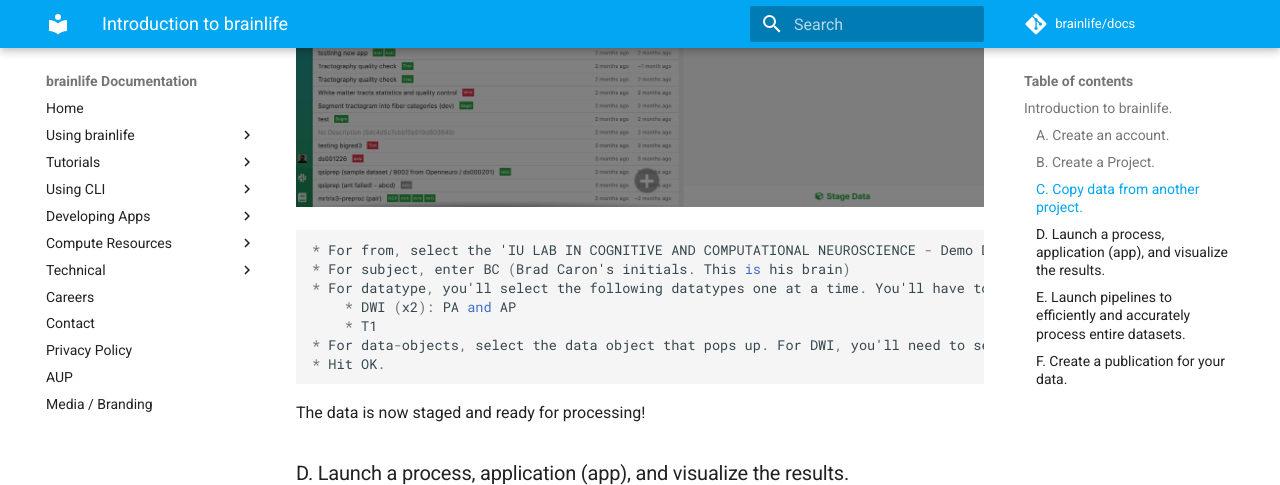
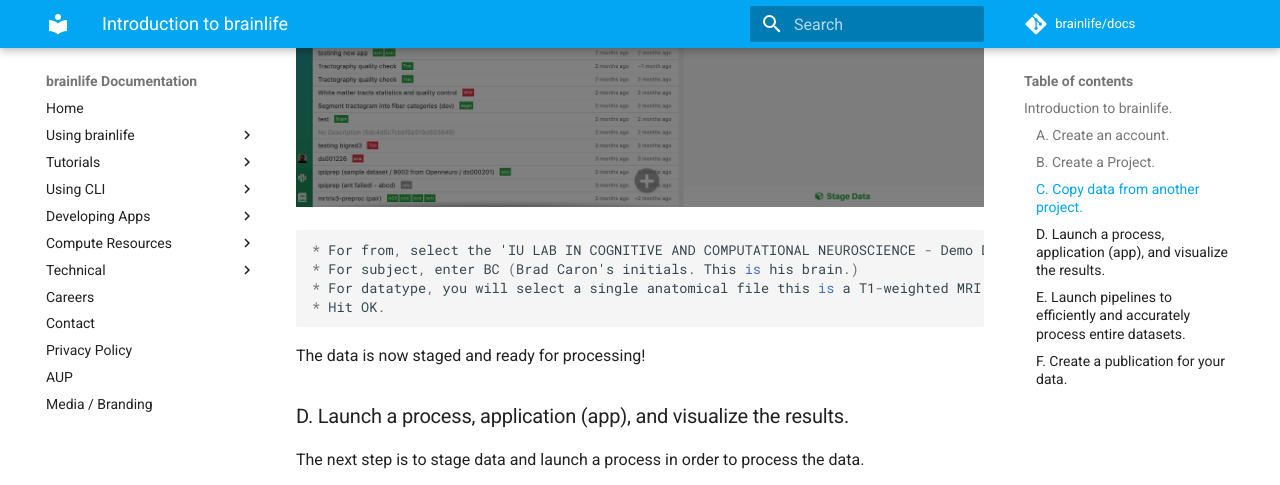
Before and after one commit to brainlife/docs, an MkDocs documentation site: the page built from docs/tutorial/introduction-to-brainlife.md, in a window 1280 px wide and 900 px high, scrolled down 3277 px, cut to the strip 0-485 px from the top of the window. Built offline with MkDocs 1.6.1 and Material for MkDocs 9.7.7, drawn with Linux system fonts in a browser that asks for light colours; comment, search, counter and statistics services are not loaded.

Commit message:
Update introduction-to-brainlife.md

```diff
--- a/docs/tutorial/introduction-to-brainlife.md
+++ b/docs/tutorial/introduction-to-brainlife.md
@@ -60,14 +60,11 @@
    ![Processes Page](https://github.com/brainlife/docs/blob/master/docs/img/projects.process.new.png)
 
 4) Select the newly created process and hit the 'Stage Data' button at the bottom right corner of the screen.
-   ![Import Data From Other Proejct](https://github.com/brainlife/docs/blob/master/docs/img/projects.processes.stagedata.png)
+   ![Import Data From Other Proejct](https://github.com/brainlife/docs/blob/master/docs/img/projects.processes.stagedata.selecteddata.png)
 
     * For from, select the 'IU LAB IN COGNITIVE AND COMPUTATIONAL NEUROSCIENCE - Demo Data' project to pull data from.
-    * For subject, enter BC (Brad Caron's initials. This is his brain)
-    * For datatype, you'll select the following datatypes one at a time. You'll have to do this process three times:
-        * DWI (x2): PA and AP
-        * T1
-    * For data-objects, select the data object that pops up. For DWI, you'll need to select the PA and AP images separately.
+    * For subject, enter BC (Brad Caron's initials. This is his brain.)
+    * For datatype, you will select a single anatomical file this is a T1-weighted MRI (T1w). The brianlife.io Datatypes is called: neuro/anat/T1w
     * Hit OK.
 
 The data is now staged and ready for processing!
```
